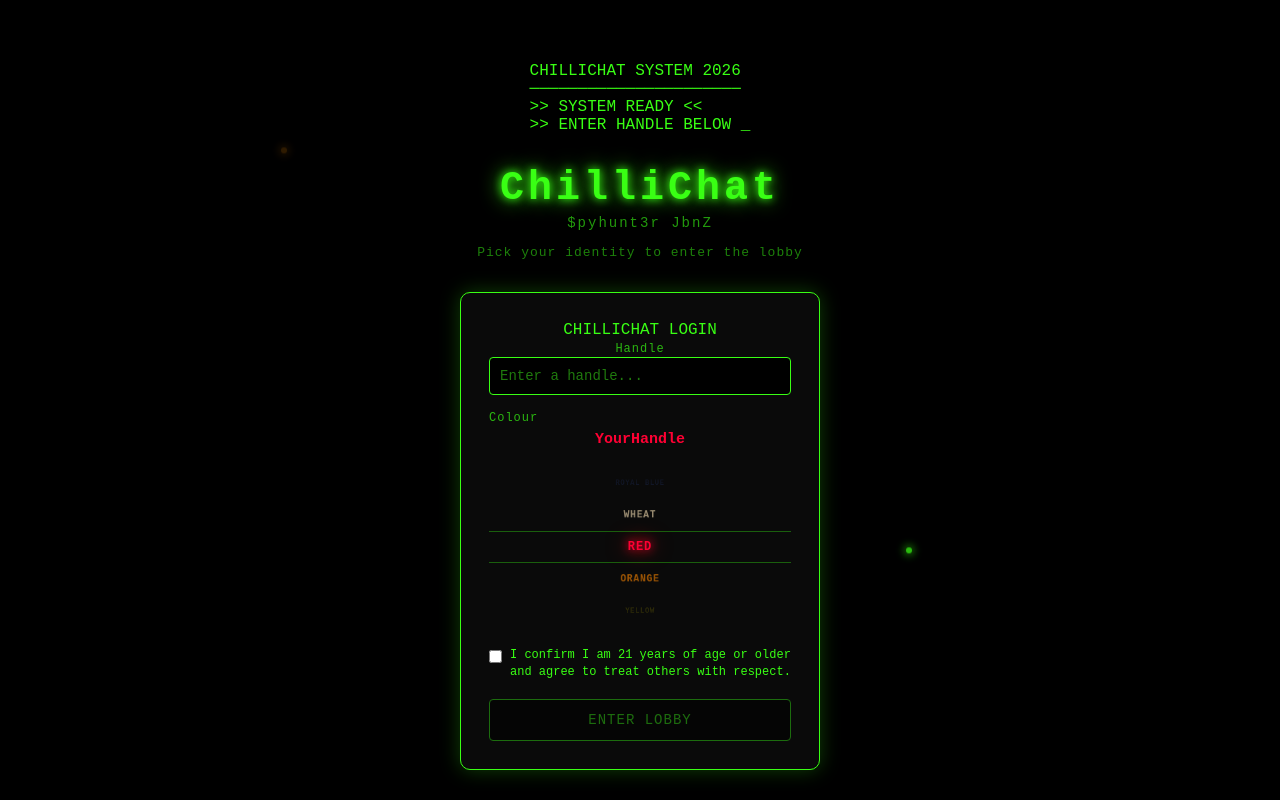
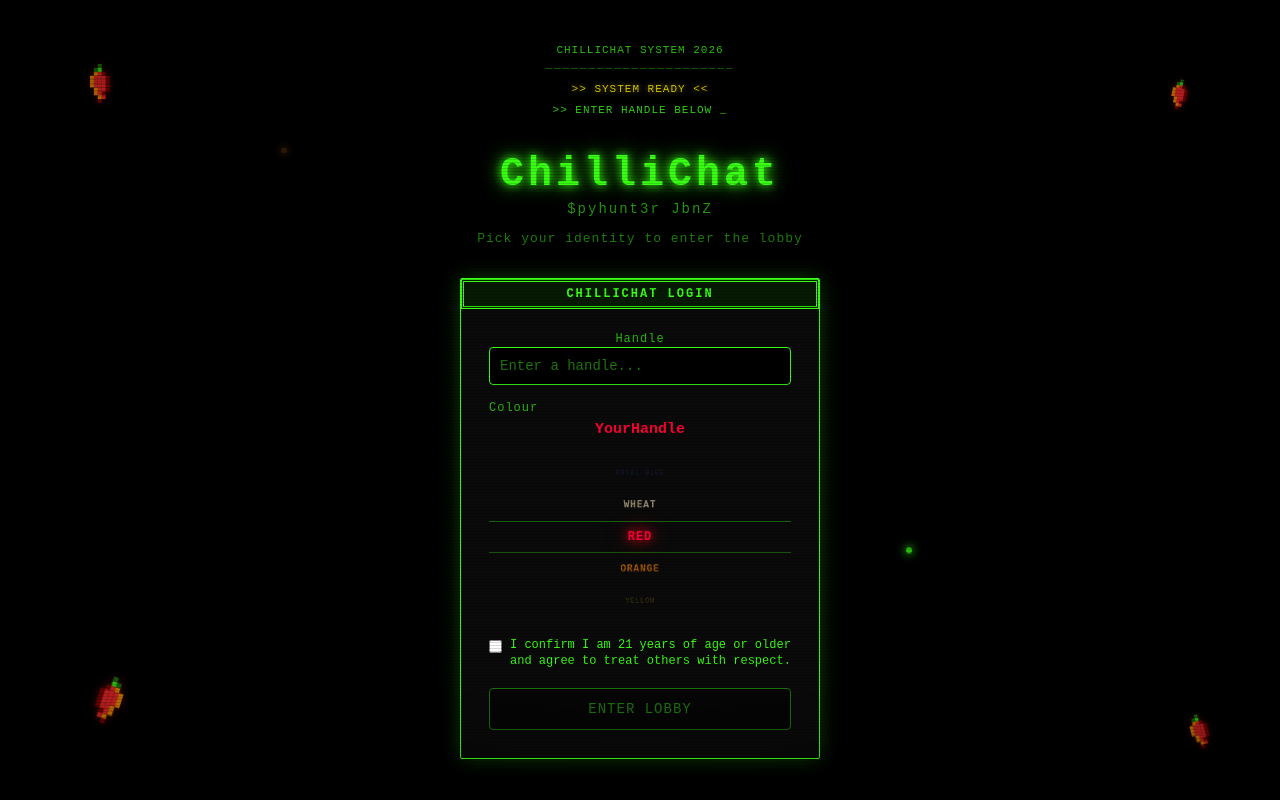
Before and after one commit to bjcp81-netizen/Chillichat, a website: page public/index.html in a window 1280 px wide. Drawn offline with nearby package versions, Linux system fonts and the light colour scheme; no server answers.

Commit message:
Add C64-style title screen: scanlines, boot text, retro panel, pixel-art chilli decorations

```diff
--- a/public/style.css
+++ b/public/style.css
@@ -59,7 +59,7 @@ body {
 .join-box {
   background-color: #0a0a0a;
   padding: 28px;
-  border-radius: 10px;
+  border-radius: 2px;
   width: 360px;
   text-align: center;
   border: 1px solid #39ff14;
@@ -1571,3 +1571,211 @@ html {
   transform: scale(1.18);
   box-shadow: 0 0 12px 2px currentColor;
 }
+
+/* =========================================================
+   C64-STYLE TITLE SCREEN — scanlines, boot text, terminal
+   panel header, and pixel-art chilli decorations.
+   Purely decorative — does not touch input/roller/button logic.
+   ========================================================= */
+
+/* ---- CRT scanlines + edge vignette, sits above everything ---- */
+.join-screen::after {
+  content: "";
+  position: absolute;
+  inset: 0;
+  pointer-events: none;
+  z-index: 5;
+  background-image:
+    repeating-linear-gradient(
+      to bottom,
+      rgba(0, 0, 0, 0.15) 0px,
+      rgba(0, 0, 0, 0.15) 1px,
+      transparent 1px,
+      transparent 3px
+    ),
+    radial-gradient(
+      ellipse at center,
+      rgba(0, 0, 0, 0) 55%,
+      rgba(0, 0, 0, 0.55) 100%
+    );
+}
+
+/* ---- Boot-up text sequence ---- */
+.boot-text {
+  position: relative;
+  z-index: 1;
+  text-align: center;
+  font-size: 11px;
+  line-height: 1.7;
+  letter-spacing: 1px;
+  color: #39ff14;
+  opacity: 0.85;
+}
+
+.boot-text .boot-divider {
+  opacity: 0.5;
+  letter-spacing: 2px;
+}
+
+.boot-text .boot-ready {
+  color: #ffee00;
+  text-shadow: 0 0 6px rgba(255, 238, 0, 0.7);
+  margin-top: 2px;
+}
+
+.boot-text .boot-prompt {
+  margin-top: 2px;
+}
+
+.boot-cursor {
+  display: inline-block;
+  animation: bootCursorBlink 1s steps(1) infinite;
+}
+
+@keyframes bootCursorBlink {
+  0%, 49% {
+    opacity: 1;
+  }
+  50%, 100% {
+    opacity: 0;
+  }
+}
+
+@media (max-width: 480px) {
+  .boot-text {
+    font-size: 10px;
+  }
+}
+
+/* ---- Terminal-style header bar inside the join box ---- */
+.terminal-header {
+  border: 3px double #39ff14;
+  padding: 5px 0;
+  margin: -28px -28px 20px -28px;
+  font-size: 12px;
+  font-weight: bold;
+  letter-spacing: 2px;
+  color: #39ff14;
+  background-color: #071a04;
+}
+
+/* ---- Pixel-art chilli decorations ---- */
+.pixel-chillis {
+  position: absolute;
+  inset: 0;
+  pointer-events: none;
+  z-index: 0;
+}
+
+.chilli-float {
+  position: absolute;
+  animation: chilliBob 5s ease-in-out infinite;
+}
+
+.pc-1 {
+  top: 8%;
+  left: 7%;
+  animation-delay: 0s;
+}
+
+.pc-2 {
+  top: 10%;
+  right: 8%;
+  animation-delay: 1.2s;
+}
+
+.pc-3 {
+  bottom: 14%;
+  left: 10%;
+  animation-delay: 2.4s;
+}
+
+.pc-4 {
+  bottom: 10%;
+  right: 7%;
+  animation-delay: 0.6s;
+}
+
+@keyframes chilliBob {
+  0%, 100% {
+    transform: translateY(0);
+  }
+  50% {
+    transform: translateY(-4px);
+  }
+}
+
+@media (max-width: 480px) {
+  .pixel-chillis {
+    display: none;
+  }
+}
+
+/* Single 3px "pixel" base — the entire chilli sprite is drawn with
+   box-shadow, classic CSS pixel-art technique, no image files needed. */
+.pixel-chilli {
+  width: 3px;
+  height: 3px;
+  background: transparent;
+  transform: scale(1.3);
+  transform-origin: top left;
+  animation: chilliGlowPulse 6s ease-in-out infinite;
+  box-shadow:
+    /* stalk */
+    6px 0px 0 0 #1f7a0d,
+    6px 3px 0 0 #39ff14,
+    3px 3px 0 0 #1f7a0d,
+    /* shoulders */
+    3px 6px 0 0 #ff9100,
+    6px 6px 0 0 #ff2b2b,
+    9px 6px 0 0 #8a0000,
+    /* body */
+    0px 9px 0 0 #ff9100,
+    3px 9px 0 0 #ff2b2b,
+    6px 9px 0 0 #ff2b2b,
+    9px 9px 0 0 #ff2b2b,
+    12px 9px 0 0 #8a0000,
+    0px 12px 0 0 #ff9100,
+    3px 12px 0 0 #ff2b2b,
+    6px 12px 0 0 #ff2b2b,
+    9px 12px 0 0 #ff2b2b,
+    12px 12px 0 0 #8a0000,
+    0px 15px 0 0 #ff9100,
+    3px 15px 0 0 #ff2b2b,
+    6px 15px 0 0 #ff2b2b,
+    9px 15px 0 0 #ff2b2b,
+    12px 15px 0 0 #8a0000,
+    /* taper */
+    3px 18px 0 0 #ff9100,
+    6px 18px 0 0 #ff2b2b,
+    9px 18px 0 0 #ff2b2b,
+    12px 18px 0 0 #8a0000,
+    3px 21px 0 0 #ff9100,
+    6px 21px 0 0 #ff2b2b,
+    9px 21px 0 0 #8a0000,
+    /* tip */
+    6px 24px 0 0 #ff9100,
+    9px 24px 0 0 #ff2b2b,
+    6px 27px 0 0 #8a0000;
+}
+
+@keyframes chilliGlowPulse {
+  0%, 85%, 100% {
+    filter: drop-shadow(0 0 3px rgba(255, 43, 43, 0.35));
+  }
+  90% {
+    filter: drop-shadow(0 0 7px rgba(255, 145, 0, 0.7));
+  }
+}
+
+.pc-2 .pixel-chilli {
+  transform: scale(1) rotate(12deg);
+}
+
+.pc-3 .pixel-chilli {
+  transform: scale(1.6) rotate(18deg) scaleX(-1);
+}
+
+.pc-4 .pixel-chilli {
+  transform: scale(1.15) rotate(-14deg);
+}
```
